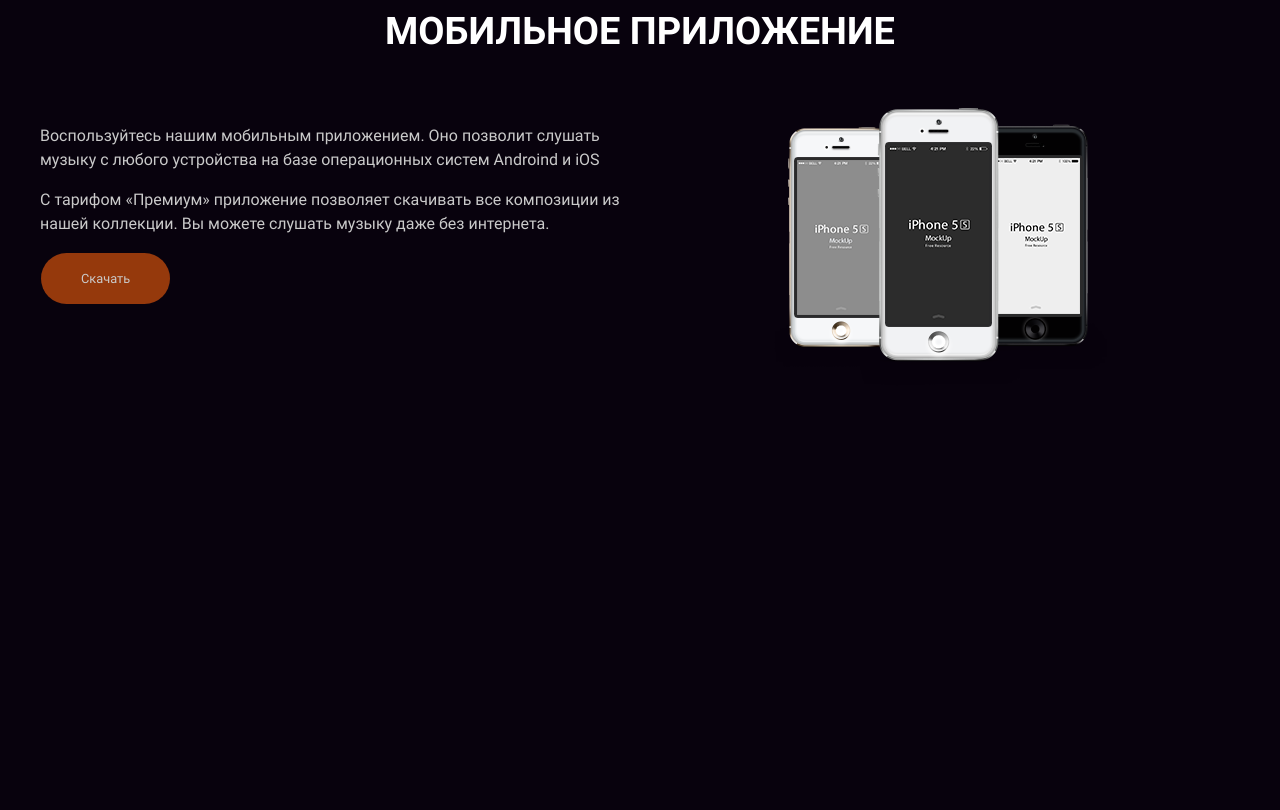
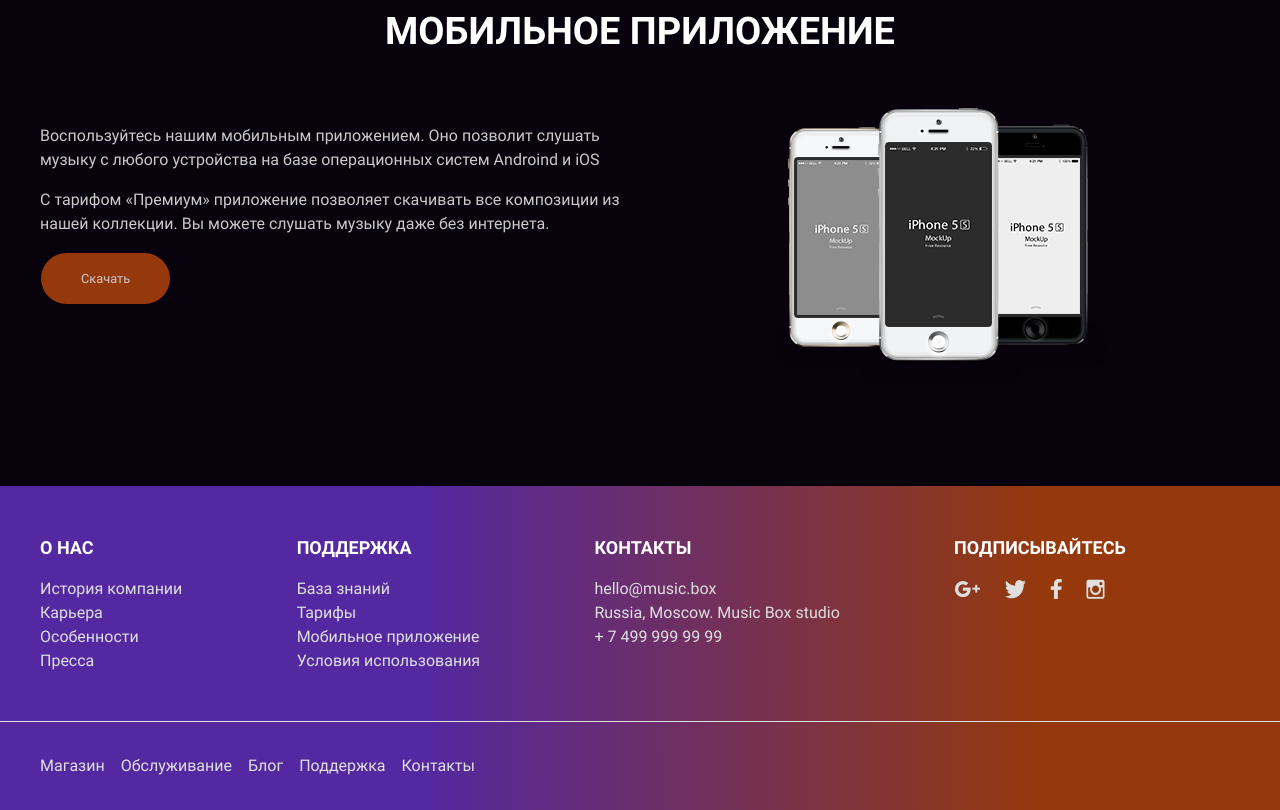
Before and after one commit to ushachev/layout-designer-project-lvl2, a website: page src/index.html in a window 1280 px wide. Shown: the part 2618-3428 px from the top of the page. Before the commit the page ends 3104 px from the top, so only its background shows below. Drawn offline with nearby package versions, Linux system fonts and the light colour scheme; files that its build step writes are made by us from their sources.

Commit message:
add footer

```diff
--- a/src/index.html
+++ b/src/index.html
@@ -128,4 +128,104 @@
             </div>
         </section>
     </main>
+    <footer class="bg-gradient">
+        <nav class="pt-48 pb-48 border-bottom-1-light">
+            <div class="container d-sm-flex">
+               <div class="flex-grow-1">
+                   <h2>О нас</h2>
+                   <ul class="mt-16 list-unstyled text-light">
+                        <li>
+                            <a href="#" class="link-text">История компании</a>
+                        </li>
+                        <li>
+                            <a href="#" class="link-text">Карьера</a>
+                        </li>
+                        <li>
+                            <a href="#" class="link-text">Особенности</a>
+                        </li>
+                        <li>
+                            <a href="#" class="link-text">Пресса</a>
+                        </li>
+                   </ul>
+               </div>
+               <div class="flex-grow-1 mt-30 mt-sm-0">
+                   <h2>Поддержка</h2>
+                   <ul class="mt-16 list-unstyled text-light">
+                        <li>
+                            <a href="#" class="link-text">База знаний</a>
+                        </li>
+                        <li>
+                            <a href="#" class="link-text">Тарифы</a>
+                        </li>
+                        <li>
+                            <a href="#" class="link-text">Мобильное приложение</a>
+                        </li>
+                        <li>
+                            <a href="#" class="link-text">Условия использования</a>
+                        </li>
+                   </ul>
+               </div>
+               <div class="flex-grow-1 mt-30 mt-sm-0">
+                   <h2>Контакты</h2>
+                   <ul class="mt-16 list-unstyled text-light">
+                        <li>
+                            <a class="link-text" href="mailto:hello@music.box">hello@music.box</a>
+                        </li>
+                        <li>
+                            Russia, Moscow. Music Box studio
+                        </li>
+                        <li>
+                            <a class="link-text" href="tel:+74999999999">+ 7 499 999 99 99</a>
+                        </li>
+                   </ul>
+               </div>
+               <div class="flex-grow-1 mt-30 mt-sm-0">
+                   <h2>Подписывайтесь</h2>
+                   <ul class="d-flex mt-16 list-unstyled text-light">
+                        <li>
+                            <a href="#" class="link-icon">
+                                <img src="images/Google+.png" alt="Google+" width="26" height="17">
+                            </a>
+                        </li>
+                        <li class="ms-24">
+                            <a href="#" class="link-icon">
+                                <img src="images/Twitter.png" alt="Twitter" width="22" height="19">
+                            </a>
+                        </li>
+                        <li class="ms-24">
+                            <a href="#" class="link-icon">
+                                <img src="images/Facebook.png" alt="Facebook" width="12" height="20">
+                            </a>
+                        </li>
+                        <li class="ms-24">
+                            <a href="#" class="link-icon">
+                                <img src="images/Instagram.png" alt="Instagram" width="19" height="20">
+                            </a>
+                        </li>
+                   </ul>
+               </div>
+            </div>
+        </nav>
+        <nav class="pt-32 pb-32">
+            <div class="container">
+                <ul class="d-sm-flex list-unstyled text-light">
+                    <li>
+                        <a class="link-text" href="#">Магазин</a>
+                    </li>
+                    <li class="mt-16 mt-sm-0 ms-sm-16">
+                        <a class="link-text" href="#">Обслуживание</a>
+                    </li>
+                    <li class="mt-16 mt-sm-0 ms-sm-16">
+                        <a class="link-text" href="#">Блог</a>
+                    </li>
+                    <li class="mt-16 mt-sm-0 ms-sm-16">
+                        <a class="link-text" href="#">Поддержка</a>
+                    </li>
+                    <li class="mt-16 mt-sm-0 ms-sm-16">
+                        <a class="link-text" href="#">Контакты</a>
+                    </li>
+                </ul>
+            </div>
+        </nav>
+    </footer>
 </html>
--- a/src/scss/base/general.scss
+++ b/src/scss/base/general.scss
@@ -53,6 +53,10 @@ h2 {
 
   @include media-up(sm) {
     font-size: 38px;
+
+    footer & {
+      font-size: 18px;
+    }
   }
 }
 
--- a/src/scss/framework/box.scss
+++ b/src/scss/framework/box.scss
@@ -1,10 +1,10 @@
-$top-margins: (24, 48, 64);
+$top-margins: (16, 30, 24, 48, 64);
 $top-sm-margins: (0);
 $bottom-margins: (0);
-$left-margins: (16);
-$left-sm-margins: (24);
-$top-paddings: (100);
-$bottom-paddings: (100);
+$left-margins: (16, 24);
+$left-sm-margins: (16, 24);
+$top-paddings: (32, 48, 100);
+$bottom-paddings: (32, 48, 100);
 
 @each $value in $top-margins {
   .mt-#{$value} {
--- a/src/scss/framework/common.scss
+++ b/src/scss/framework/common.scss
@@ -33,6 +33,10 @@
   }
 }
 
+.bg-gradient {
+  background: linear-gradient(89.75deg, #5328a1 32.83%, #95390c 81.56%);
+}
+
 .link-text {
   text-decoration-color: transparent;
 
@@ -46,3 +50,19 @@
     opacity: 0.8;
   }
 }
+
+.link-icon img {
+  transition: transform var(--transition-duration);
+}
+
+.link-icon:hover img {
+  transform: scale(1.1);
+}
+
+.link-icon:active {
+  opacity: 0.6;
+}
+
+.border-bottom-1-light {
+  border-bottom: 1px solid var(--color-light);
+}
--- a/src/scss/framework/utilities.scss
+++ b/src/scss/framework/utilities.scss
@@ -18,6 +18,10 @@
   }
 }
 
+.flex-grow-1 {
+  flex-grow: 1;
+}
+
 .order-sm-first {
   @include media-up(sm) {
     order: -1;
```
